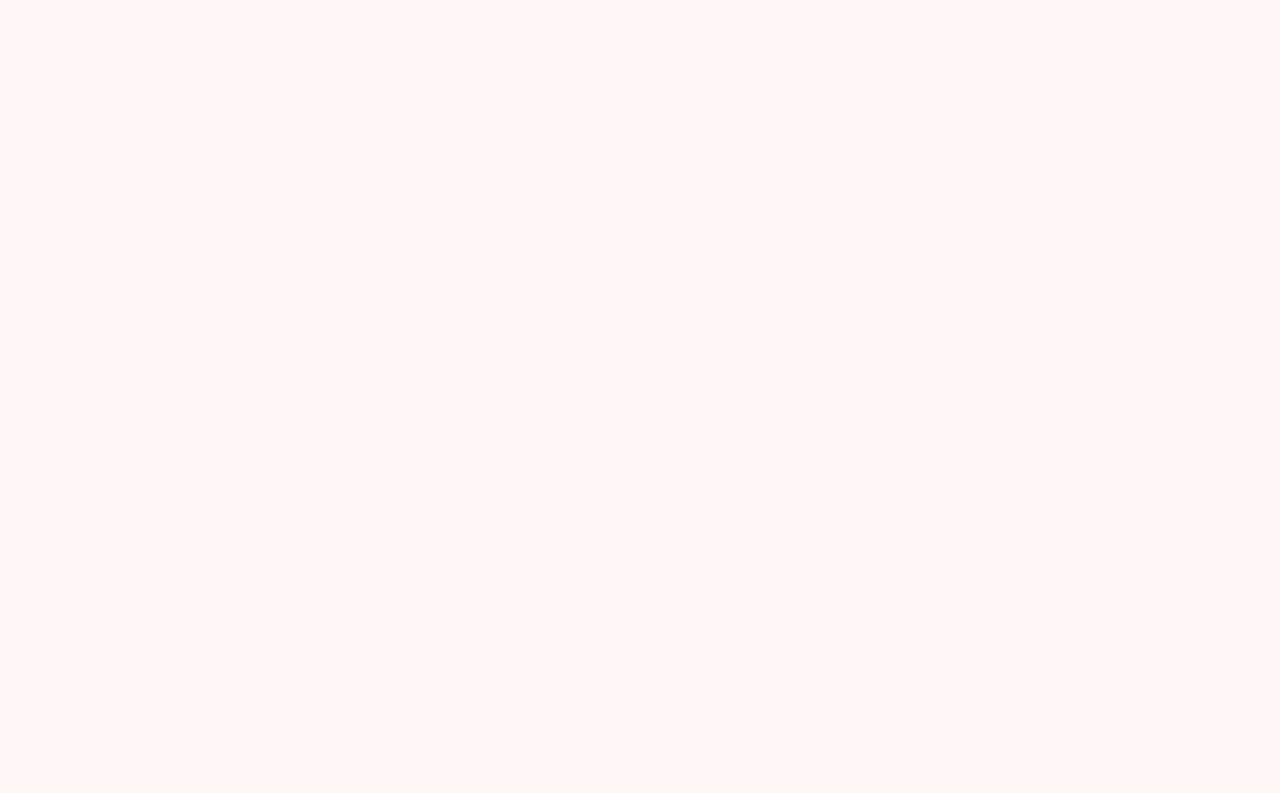
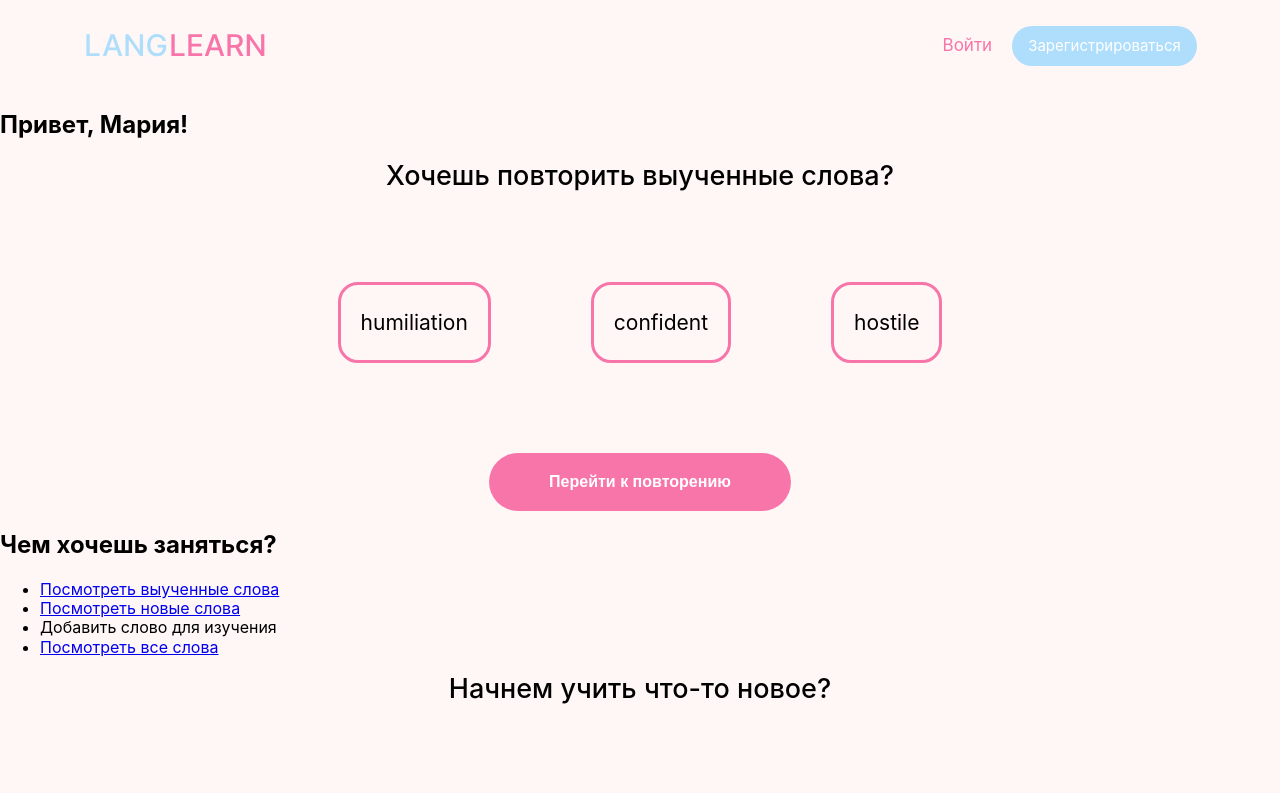
Before and after one commit to MariaMantusova/LangLearn_frontend, a React (Create React App) app: page /profile in a window 1280 px wide. Shown: the top 793 px of the page. Built offline with nearby package versions, Linux system fonts and the light colour scheme.

Commit message:
feat: add wordsBlock completely

```diff
--- a/src/components/App/App.tsx
+++ b/src/components/App/App.tsx
@@ -14,7 +14,9 @@ function App() {
       <Route path="/" element={<Main/>}/>
       <Route path="/profile" element={<ProfilePage/>}/>
       <Route path="/learn" element={<LearningPage/>}/>
-      <Route path="/words" element={<WordsPage/>}/>
+      <Route path="/words-all" element={<WordsPage/>}/>
+      <Route path="/words-new" element={<WordsPage/>}/>
+      <Route path="/words-learned" element={<WordsPage/>}/>
       <Route path="/login" element={<LoginPage/>}/>
       <Route path="/register" element={<RegisterPage/>}/>
     </Routes>
--- /dev/null
+++ b/src/components/OpportunitiesBlock/OpportunitiesBlock.scss
@@ -0,0 +1,9 @@
+.opportunities {}
+
+.opportunities__title {}
+
+.opportunities__list {}
+
+.opportunities__item {}
+
+.opportunities__link {}
--- /dev/null
+++ b/src/components/OpportunitiesBlock/OpportunitiesBlock.tsx
@@ -0,0 +1,25 @@
+import React from "react";
+import "./OpportunitiesBlock.scss";
+import {Link} from "react-router-dom";
+
+function OpportunitiesBlock() {
+    return(
+        <section className="opportunities">
+            <h2 className="opportunities__title">Чем хочешь заняться?</h2>
+            <ul className="opportunities__list">
+                <li className="opportunities__item">
+                    <Link to="/words-learned" className="opportunities__link">Посмотреть выученные слова</Link>
+                </li>
+                <li className="opportunities__item">
+                    <Link to="/words-new" className="opportunities__link">Посмотреть новые слова</Link>
+                </li>
+                <li className="opportunities__item">Добавить слово для изучения</li>
+                <li className="opportunities__item">
+                    <Link to="/words-all" className="opportunities__link">Посмотреть все слова</Link>
+                </li>
+            </ul>
+        </section>
+    )
+}
+
+export default OpportunitiesBlock;
--- a/src/components/ProfilePage/ProfilePage.scss
+++ b/src/components/ProfilePage/ProfilePage.scss
@@ -0,0 +1,3 @@
+.profile-page {}
+
+.profile-page__title {}
--- a/src/components/ProfilePage/ProfilePage.tsx
+++ b/src/components/ProfilePage/ProfilePage.tsx
@@ -1,9 +1,27 @@
 import React from "react";
 import "./ProfilePage.scss";
+import Header from "../Header/Header";
+import Footer from "../Footer/Footer";
+import WordsBlock from "../WordsBlock/WordsBlock";
+import OpportunitiesBlock from "../OpportunitiesBlock/OpportunitiesBlock";
 
 function ProfilePage() {
+    const learnedWords: string[] = ["humiliation", "confident", "hostile"]
+    const newWords: string[] = ["leftovers", "tangerine", "tremendously"]
+
     return(
         <>
+            <Header path="/learn" linkName="Учить слова"/>
+            <section className="profile-page">
+                <h1 className="profile-page__title">Привет, Мария!</h1>
+                <WordsBlock buttonText="Перейти к повторению" words={learnedWords}
+                            title="Хочешь повторить выученные слова?"
+                            buttonClass="words-block__button_pink" wordClass="word-item_pink"/>
+                <OpportunitiesBlock/>
+                <WordsBlock buttonText="Перейти к изучению" words={newWords} title="Начнем учить что-то новое?"
+                            buttonClass="words-block__button_blue" wordClass="word-item_blue"/>
+            </section>
+            <Footer/>
         </>
     )
 }
--- /dev/null
+++ b/src/components/WordsBlock/WordsBlock.scss
@@ -0,0 +1,57 @@
+@import "../../vendor/variables";
+
+.words-block {
+  display: flex;
+  flex-direction: column;
+  gap: 90px;
+  align-items: center;
+  justify-content: center;
+}
+
+.words-block__title {
+  font-size: 27px;
+  font-weight: 500;
+  margin: 0;
+}
+
+.words-block__list {
+  padding: 0;
+  display: flex;
+  gap: 100px;
+  list-style: none;
+  margin: 0;
+}
+
+.word-item {
+  padding: 25px 20px;
+  margin: 0;
+  font-size: 21px;
+  font-weight: 400;
+  border-radius: 20px;
+}
+
+.word-item_pink {
+  border: 3px solid $mainPinkColor;
+}
+
+.word-item_blue {
+  border: 3px solid $mainBlueColor;
+}
+
+.words-block__button {
+  border: none;
+  margin: 0;
+  padding: 20px 60px;
+  border-radius: 30px;
+  color: $mainWhiteColor;
+  font-size: 16px;
+  font-weight: 700;
+}
+
+.words-block__button_pink {
+  background-color: $mainPinkColor;
+}
+
+.words-block__button_blue {
+  background-color: $mainBlueColor;
+}
--- /dev/null
+++ b/src/components/WordsBlock/WordsBlock.tsx
@@ -0,0 +1,21 @@
+import React from "react";
+import "./WordsBlock.scss";
+import {IWordsBlockProps} from "../../interfaces/interfacesForProps";
+
+function WordsBlock(props: IWordsBlockProps) {
+    return(
+        <div className="words-block">
+            <h2 className="words-block__title">{props.title}</h2>
+            <ul className="words-block__list">
+                {props.words.map((word, index) => (
+                    <li key={index} className={`word-item ${props.wordClass}`}>
+                        {word}
+                    </li>
+                ))}
+            </ul>
+            <button className={`words-block__button ${props.buttonClass}`}>{props.buttonText}</button>
+        </div>
+    )
+}
+
+export default WordsBlock
```
Also changed, not shown: src/interfaces/interfacesForProps.ts (+8 -0 lines).
